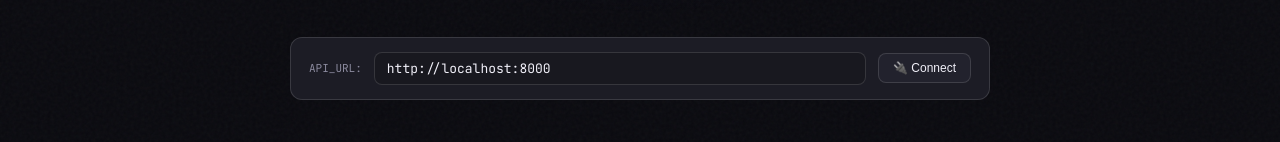
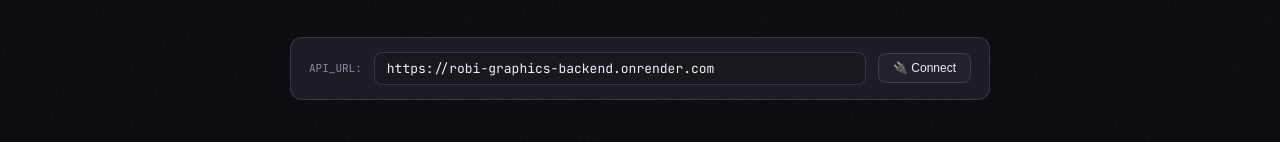
Before and after one commit to robiul3islam/robi-graphics-upscaling, a plain HTML site: page index.html in a window 1280 px wide. Shown: the part 371-513 px from the top of the page. Drawn offline with Linux system fonts and the light colour scheme.

Commit message:
Update API URL in index.html

```diff
--- a/index.html
+++ b/index.html
@@ -624,8 +624,8 @@
       type="text"
       id="apiUrlInput"
       class="config-input"
-      value="http://localhost:8000"
-      placeholder="http://localhost:8000"
+      value="https://robi-graphics-backend.onrender.com"
+      placeholder="https://robi-graphics-backend.onrender.com"
     />
     <button class="config-btn" onclick="checkBackend()">🔌 Connect</button>
   </div>
```
